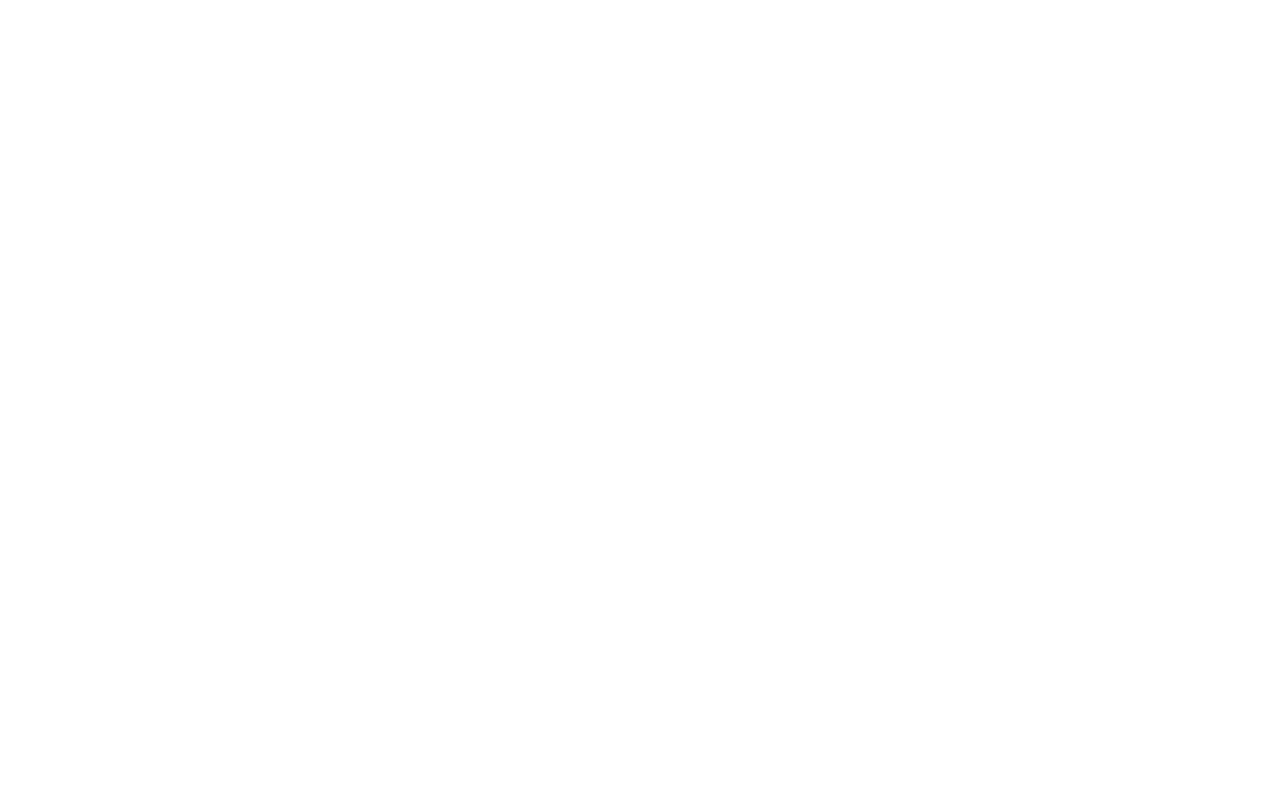
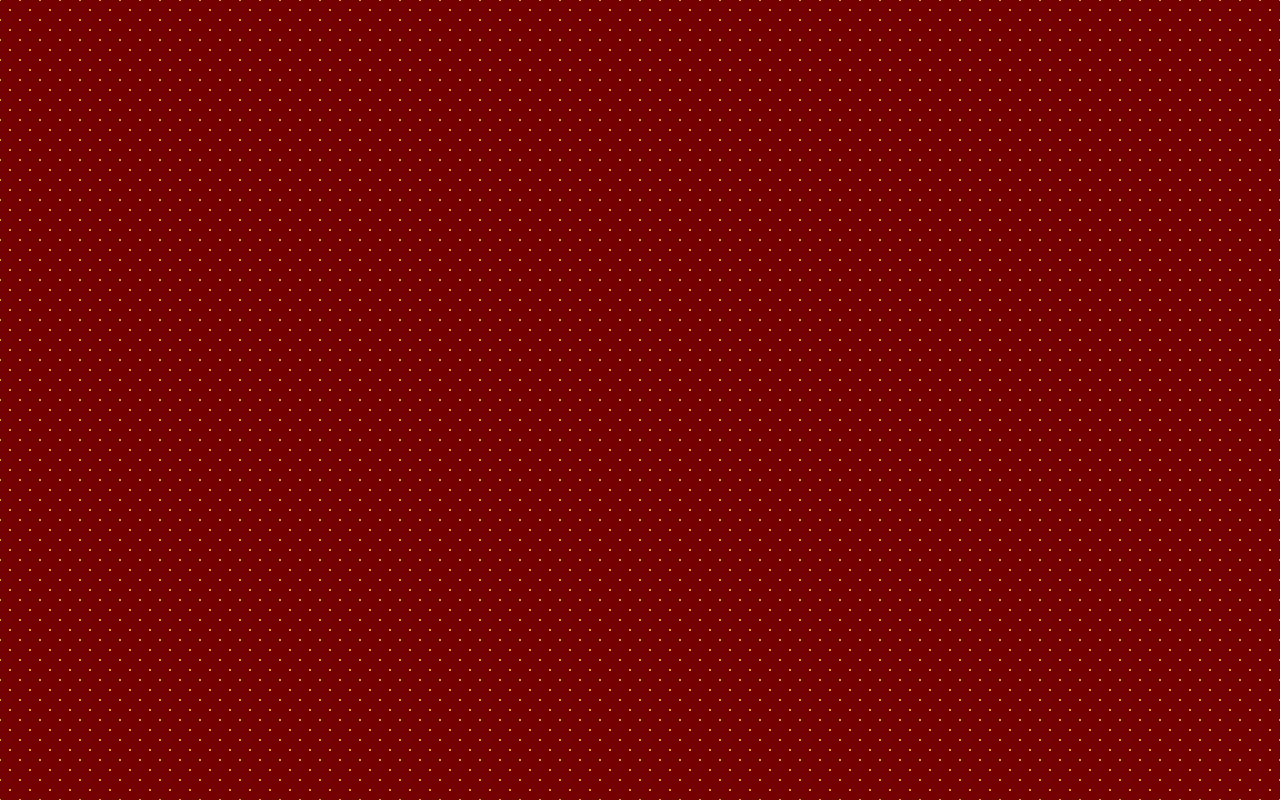
Before and after one commit to pelafustan/intro_react-exam, a React (Vite) app: page / in a window 1280 px wide. Built offline with nearby package versions, Linux system fonts and the light colour scheme.

Commit message:
remove unwanted styles and add custom background

```diff
--- a/src/index.css
+++ b/src/index.css
@@ -1,73 +1,6 @@
-:root {
-  font-family: Inter, system-ui, Avenir, Helvetica, Arial, sans-serif;
-  line-height: 1.5;
-  font-weight: 400;
-
-  color-scheme: light dark;
-  color: rgba(255, 255, 255, 0.87);
-  background-color: #242424;
-
-  font-synthesis: none;
-  text-rendering: optimizeLegibility;
-  -webkit-font-smoothing: antialiased;
-  -moz-osx-font-smoothing: grayscale;
-  -webkit-text-size-adjust: 100%;
+body {
+  background-image: radial-gradient(#d3a625 1px, transparent 1px), radial-gradient(#d3a625 1px, transparent 1px);
+  background-size: 20px 20px;
+  background-position: 0 0, 10px 10px;
+  background-color: #740001;
 }
-
-a {
-  font-weight: 500;
-  color: #646cff;
-  text-decoration: inherit;
-}
-
-a:hover {
-  color: #535bf2;
-}
-
-body {
-  margin: 0;
-  display: flex;
-  place-items: center;
-  min-width: 320px;
-  min-height: 100vh;
-}
-
-h1 {
-  font-size: 3.2em;
-  line-height: 1.1;
-}
-
-button {
-  border-radius: 8px;
-  border: 1px solid transparent;
-  padding: 0.6em 1.2em;
-  font-size: 1em;
-  font-weight: 500;
-  font-family: inherit;
-  background-color: #1a1a1a;
-  cursor: pointer;
-  transition: border-color 0.25s;
-}
-
-button:hover {
-  border-color: #646cff;
-}
-
-button:focus,
-
-button:focus-visible {
-  outline: 4px auto -webkit-focus-ring-color;
-}
-
-@media (prefers-color-scheme: light) {
-  :root {
-    color: #213547;
-    background-color: #ffffff;
-  }
-  a:hover {
-    color: #747bff;
-  }
-  button {
-    background-color: #f9f9f9;
-  }
-}
```
